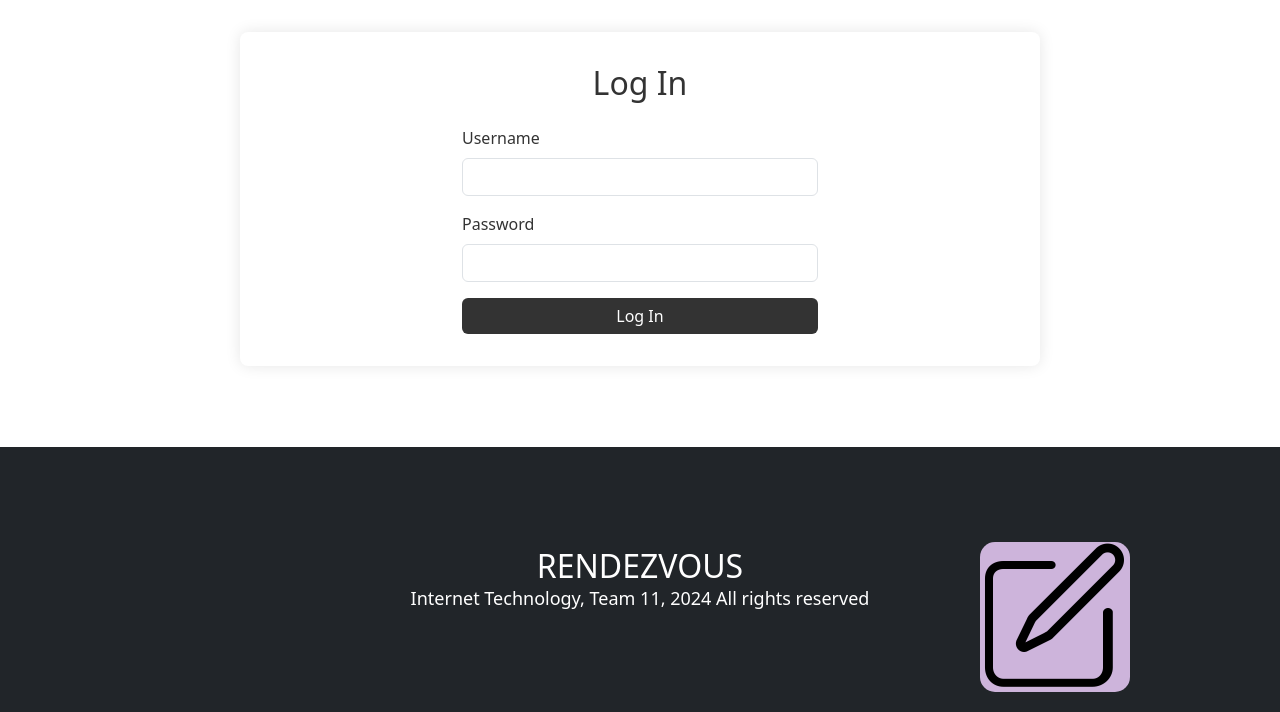
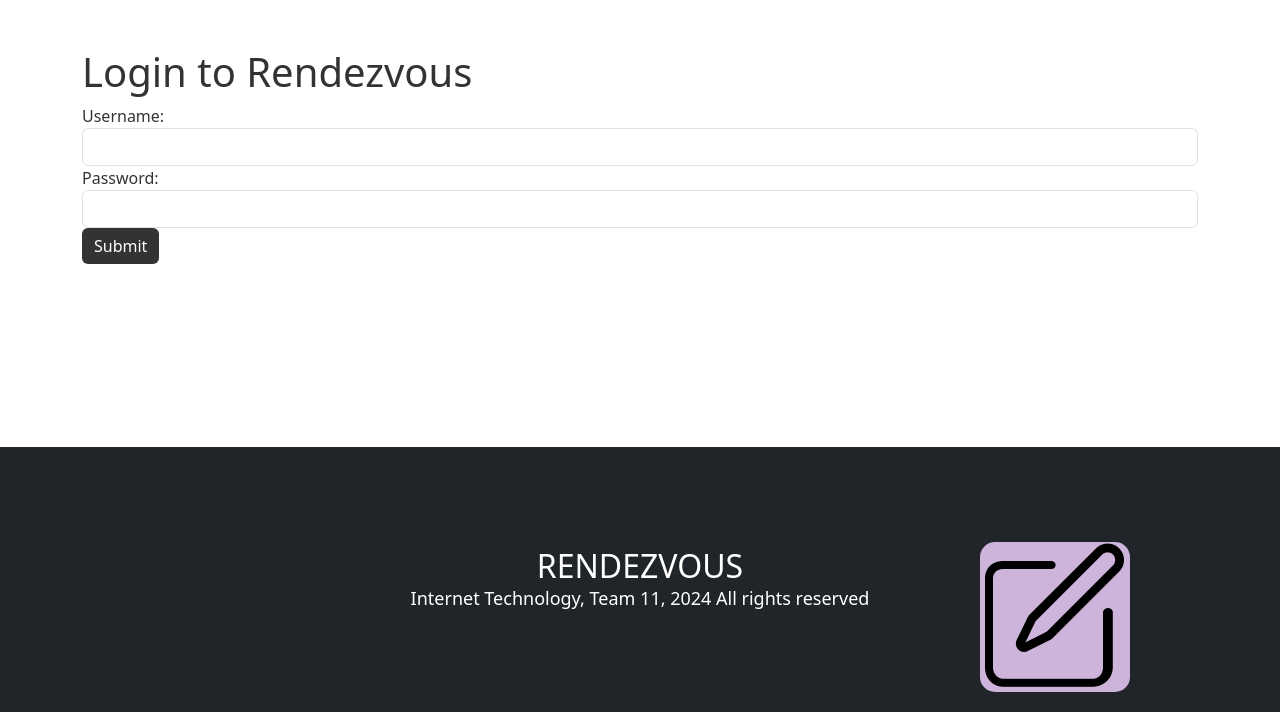
Before and after one commit to cerebralchip/Rendezvous, a Django app: page /login/ in a window 1280 px wide. Shown: the part 88-800 px from the top of the page. Run offline with Django 5.2, Linux system fonts and the light colour scheme.

Commit message:
Formatting

```diff
--- a/rendezvous/populate_rendezvous.py
+++ b/rendezvous/populate_rendezvous.py
@@ -174,7 +174,6 @@ def populate():
             {'TagName': 'guides and tips'},
             ]
         }
-        # Add more posts as needed
     ]
 
     for post_data in posts:
--- a/rendezvous/rendezvous_app/views.py
+++ b/rendezvous/rendezvous_app/views.py
@@ -57,12 +57,10 @@ def post_detail(request, post_id):
 
 # Define the map view
 def map(request):
-    # Add your logic here
     return render(request, 'rendezvous/map.html')
 
 # Define the discover view
 def discover(request):
-    # Add your logic here
     return render(request, 'rendezvous/discover.html', {'active_page': 'discover'})
 
 # Define the resources view
@@ -104,12 +102,10 @@ def current_user_profile(request):
 
 # Define the settings view
 def settings(request):
-    # Add your logic here
     return render(request, 'rendezvous/settings.html')
 
 # Define the about view
 def about(request):
-    # Add your logic here
     return render(request, 'rendezvous/about.html', {'active_page': 'about'})
 
 # define login view
@@ -156,7 +152,6 @@ def register(request):
 
 # Define the country view
 def country(request):
-    # Add your logic here
     return render(request, 'rendezvous/country.html')
 
 # Define the search view
--- a/rendezvous/static/css/create_post.css
+++ b/rendezvous/static/css/create_post.css
@@ -44,7 +44,7 @@ textarea {
     margin-bottom: 10px;
     border: 1px solid #ddd;
     border-radius: 4px;
-    box-sizing: border-box; /* So padding doesn't affect width */
+    box-sizing: border-box;
 }
 
 /* Target only the file input */
--- a/rendezvous/static/css/profile.css
+++ b/rendezvous/static/css/profile.css
@@ -110,5 +110,5 @@ a:hover {
     margin-left: 0;
     margin-right: auto;
     margin-top: 10px;
-    margin-bottom: 10px; /* adjust this value to create space between the image and the title */
+    margin-bottom: 10px;
 }
--- a/rendezvous/static/css/style.css
+++ b/rendezvous/static/css/style.css
@@ -262,7 +262,6 @@ body {
   display: flex;
   align-items: center;
   justify-content: center;
-  /* add slight padding to the picture content */
   padding: 30px;
   transition: background-color 0.3s, transform 0.3s;
 }
--- a/rendezvous/static/js/popular_posts.js
+++ b/rendezvous/static/js/popular_posts.js
@@ -1,12 +1,12 @@
 $(document).ready(function() {
     $.ajax({
-        url: '/api/popular-posts/', // Adjust this URL to the one you've set up for popular posts
+        url: '/api/popular-posts/',
         dataType: 'json',
         success: function(data) {
             data.forEach(function(post) {
                 var fields = post.fields;
                 // Construct the URL for the post image
-                var pictureUrl = fields.Picture ? '/media/' + fields.Picture : '/media/default_pic.jpeg'; // Adjust with your default image path
+                var pictureUrl = fields.Picture ? '/media/' + fields.Picture : '/media/default_pic.jpeg';
                 // Format the published date in a more readable format if necessary
                 var publishedDate = new Date(fields.published_date).toLocaleDateString("en-GB", {
                     year: 'numeric', month: 'long', day: 'numeric'
--- a/rendezvous/templates/rendezvous/home.html
+++ b/rendezvous/templates/rendezvous/home.html
@@ -60,6 +60,5 @@
 
     <section id="explore">
         <h2>Explore</h2>
-        <!-- Categories like Eco-Travel, Budget, etc. -->
     </section>
 {% endblock %}
--- a/rendezvous/templates/rendezvous/login.html
+++ b/rendezvous/templates/rendezvous/login.html
@@ -6,32 +6,19 @@
 {% endblock %}
 
 {% block content %}
-<main class="flex-shrink-0">
-  <div class="container-fluid login-container">
-      <div class="row justify-content-center">
-          <div class="col-sm-10 col-md-8 col-lg-6">
-              <h2 class="text-center mb-4">Log In</h2>
-              <form method="post" action="{% url 'login' %}">
-                  {% csrf_token %}
-                  <div class="mb-3">
-                      <label for="id_username" class="form-label">Username</label>
-                      <input type="text" name="username" class="form-control" id="id_username" required>
-                  </div>
-                  <div class="mb-3">
-                      <label for="id_password" class="form-label">Password</label>
-                      <input type="password" name="password" class="form-control" id="id_password" required>
-                  </div>
-                  {% if messages %}
-    {% for message in messages %}
-        <div class="alert alert-{{ message.tags }}">
-            {{ message }}
+<div class="container mt-5">
+    <h1>Login to Rendezvous</h1>
+    <form id="login_form" method="post" action="{% url 'login' %}">
+        {% csrf_token %}
+        <div class="form-group">
+            <label for="username">Username:</label>
+            <input type="text" class="form-control" name="username" value="" size="50" />
         </div>
-    {% endfor %}
-{% endif %}
-                  <button type="submit" class="btn btn-primary w-100">Log In</button>
-              </form>
-          </div>
-      </div>
-  </div>
-</main>
+        <div class="form-group">
+            <label for="password">Password:</label>
+            <input type="password" class="form-control" name="password" value="" size="50" />
+        </div>
+        <button type="submit" class="btn btn-primary">Submit</button>
+    </form>
+</div>
 {% endblock %}
--- a/rendezvous/templates/rendezvous/resources.html
+++ b/rendezvous/templates/rendezvous/resources.html
@@ -9,9 +9,6 @@
   <div id="PageTitle">
     <h1>Travel Resources - {{ country }}</h1>
   </div>
-
-
-
     <!-- Guides and Tips -->
     <div class="container my-5">
       <h2 class="section-title">Guides and Tips</h2>
```
Also changed, not shown: rendezvous/media/PXL_20230606_211615824.MP 2.jpg (added).
